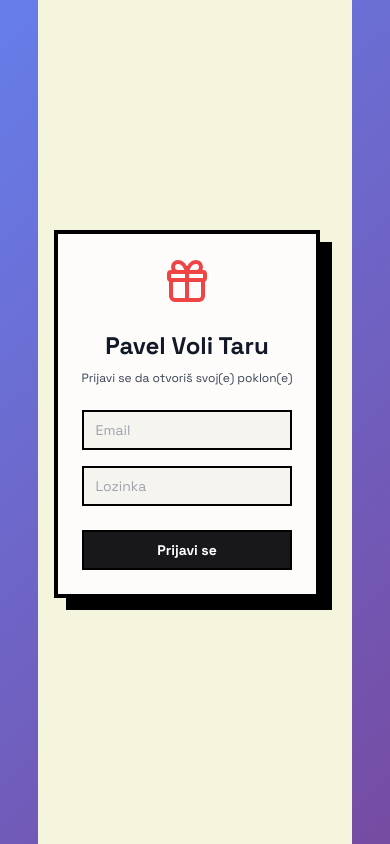
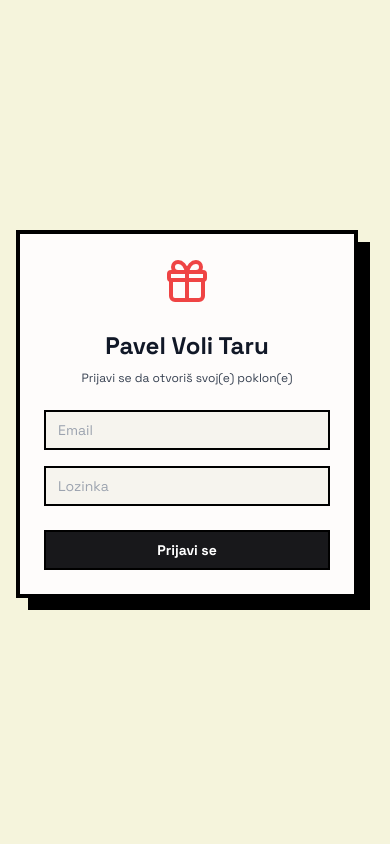
Before and after one commit to pfolnovic23/365-poklona, a React (Vite) app: page / in a window 390 px wide. Built offline with nearby package versions, Linux system fonts and the light colour scheme; no server answers.

Commit message:
fix: Properly center login card on mobile with fixed positioning

```diff
--- a/src/components/Login.jsx
+++ b/src/components/Login.jsx
@@ -43,9 +43,9 @@ function Login() {
   };
 
   return (
-    <div className="h-screen sm:min-h-screen w-full flex items-center justify-center p-4 sm:p-6 md:p-8 bg-[#f5f4dc]">
+    <div className="fixed inset-0 sm:relative sm:min-h-screen w-full flex items-center justify-center p-4 sm:p-6 md:p-8 bg-[#f5f4dc]">
       {/* Single centered square card only (no top banner) */}
-      <div className="w-full max-w-sm sm:max-w-md relative mx-auto pb-4 pr-4">
+      <div className="w-full max-w-sm sm:max-w-md relative pb-4 pr-4">
         {/* Card with centered shadow effect */}
         <div className="relative z-10 bg-[#fffdfd]/95 border-4 border-black p-6 sm:p-8 text-center" style={{ boxShadow: '12px 12px 0 0 #000' }}>
           <div className="mb-6">
--- a/src/index.css
+++ b/src/index.css
@@ -143,19 +143,17 @@
   }
 
   /* Prevent scrolling on login page - mobile only */
-  .no-scroll {
-    overflow: hidden;
-    height: 100vh;
-    position: fixed;
-    width: 100%;
-  }
-
-  /* Center login on mobile screens */
   @media (max-width: 640px) {
     .no-scroll {
-      display: flex;
-      align-items: center;
-      justify-content: center;
+      overflow: hidden !important;
+      height: 100vh !important;
+      position: fixed !important;
+      width: 100% !important;
+      display: flex !important;
+      align-items: center !important;
+      justify-content: center !important;
+      top: 0 !important;
+      left: 0 !important;
     }
   }
 }
```
